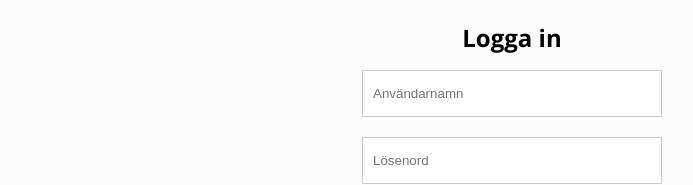
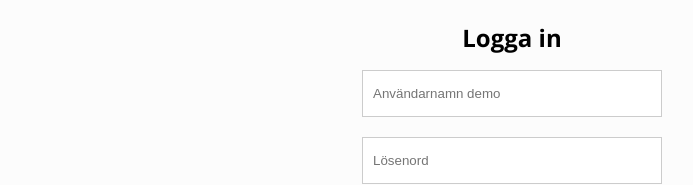
Before and after one commit to allmannyttan/matcha-kontraktet-frontend, a React (Create React App) app: page /login in a window 1280 px wide. Shown: the part 232-417 px from the top of the page, without its empty margins (128-821 px from the left). Built offline with nearby package versions, Linux system fonts and the light colour scheme.

Commit message:
Update Login.tsx

```diff
--- a/src/routes/Login/Login.tsx
+++ b/src/routes/Login/Login.tsx
@@ -64,7 +64,7 @@ const Login: React.FC<LoginProps> = ({ login }) => {
               id="username"
               name="username"
               type="text"
-              placeholder="Användarnamn"
+              placeholder="Användarnamn demo"
             />
             <ErrorMessage component="div" name="username" />
             <Input
```
